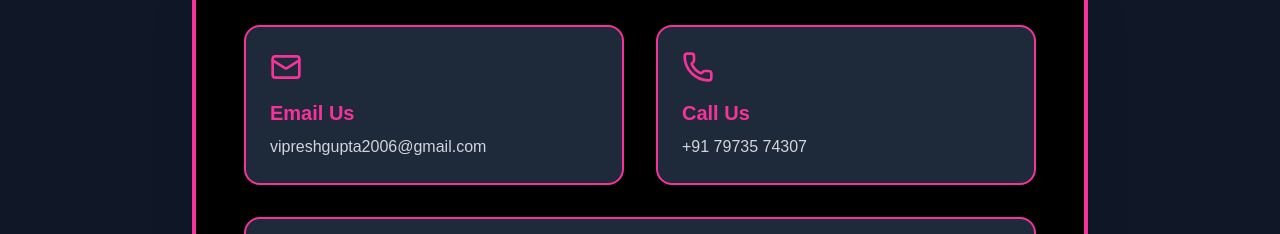
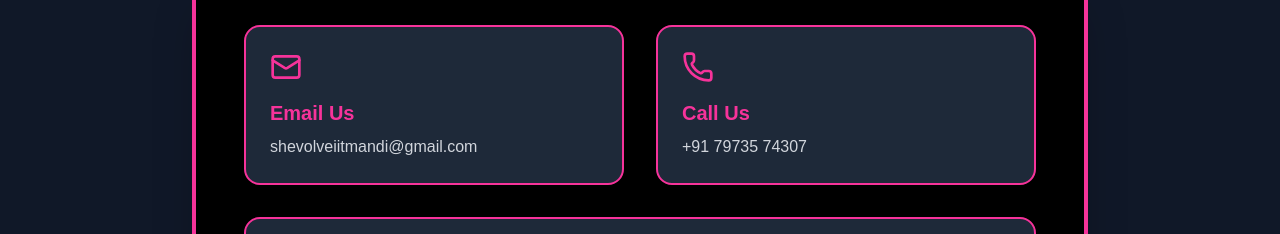
Before and after one commit to vipreshgupta/SHEvolve, a React (Vite) app: page / in a window 1280 px wide. Shown: the part 6080-6314 px from the top of the page. Built offline with nearby package versions, Linux system fonts and the light colour scheme; a web font is replaced by a local one.

Commit message:
minor chnages

```diff
--- a/src/pages/LandingPage.jsx
+++ b/src/pages/LandingPage.jsx
@@ -488,7 +488,7 @@ const LandingPage = () => {
                   Email Us
                 </h3>
                 <p className={`text-sm sm:text-base ${darkMode ? 'text-gray-300' : 'text-gray-700'}`} style={{ fontFamily: 'Gabarito, sans-serif' }}>
-                  vipreshgupta2006@gmail.com
+                  shevolveiitmandi@gmail.com
                 </p>
               </div>
 
```
